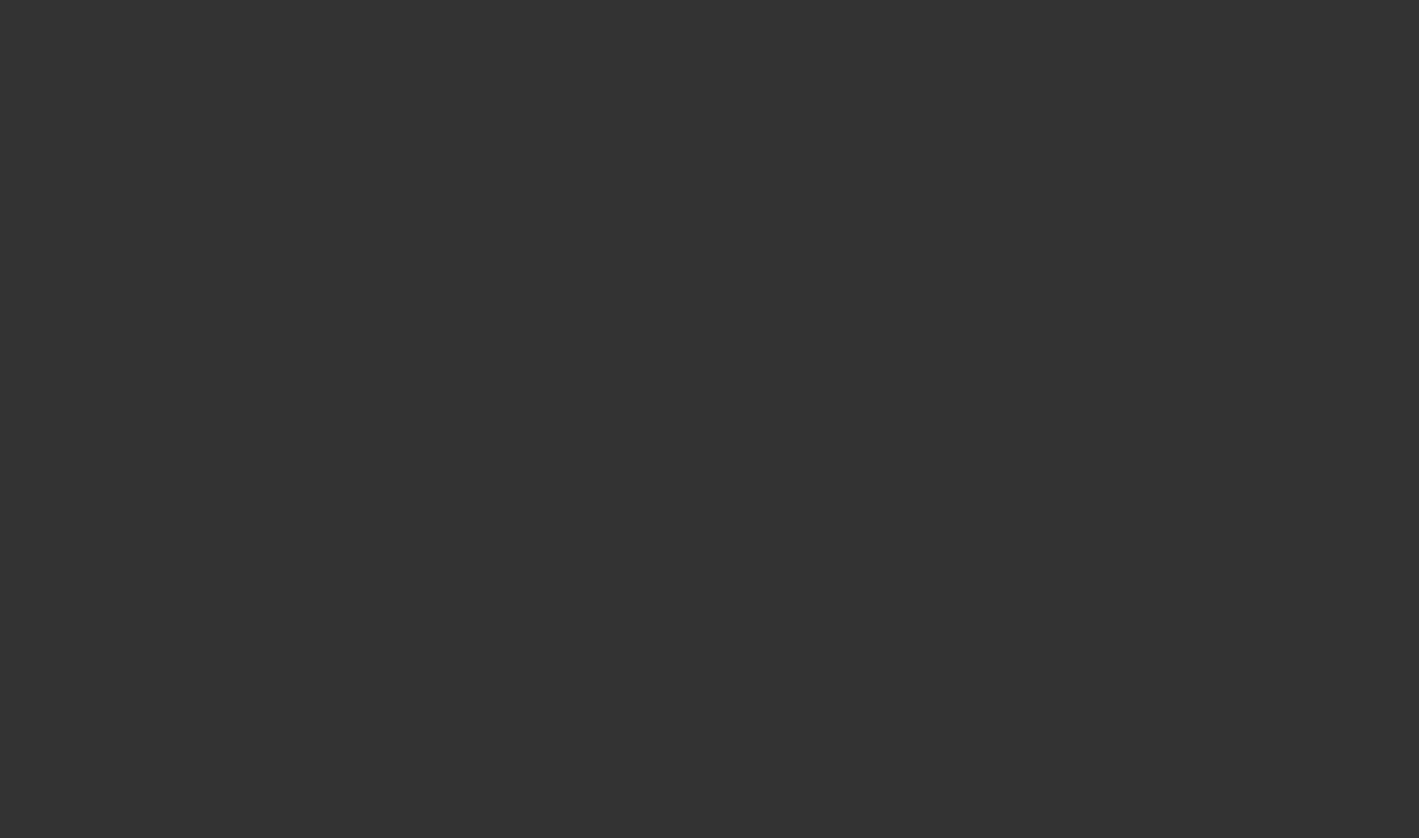
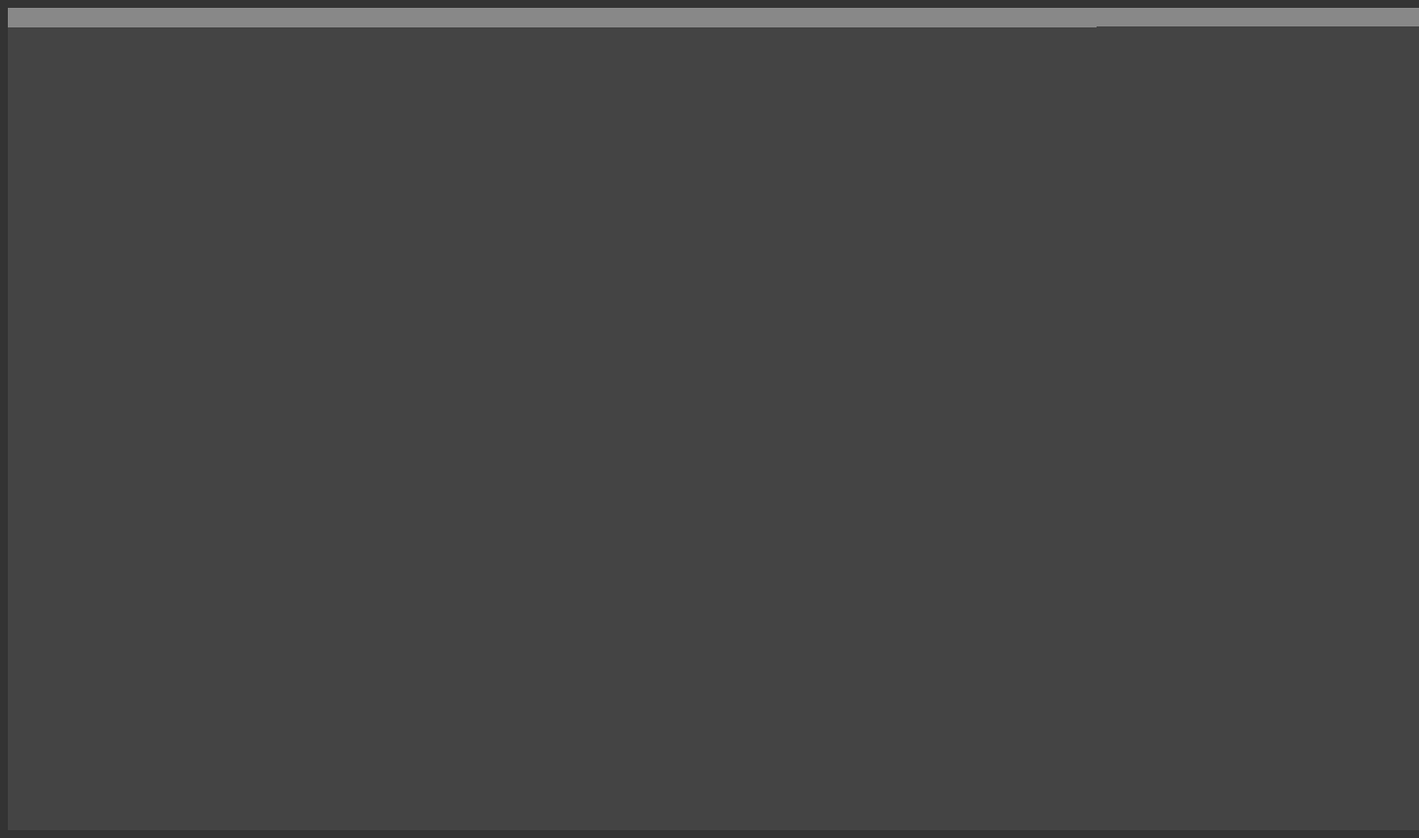
Before and after one commit to panoz7/corona-timer, a plain HTML site: page index.html in a window 1280 px wide. Shown: the whole page at 98% size, 1448 px wide, since content can reach past the window. Before the commit the page ends 800 px from the top, so only its background shows below. Drawn offline with Linux system fonts and the light colour scheme.

Commit message:
Add canvas

```diff
--- /dev/null
+++ b/hourglass.js
@@ -0,0 +1,32 @@
+export class Hourglass {
+
+    constructor(canvas) {
+        this.canvas = canvas;
+        this.ctx = this.canvas.getContext('2d');
+        this.width = this.ctx.canvas.width;
+        this.height = this.ctx.canvas.height;
+
+        this.resetCanvas();
+    }
+
+    resetCanvas() {
+        this.ctx.clearRect(0,0,this.width,this.height);
+        this.ctx.fillStyle = '#444';
+        this.ctx.fillRect(0, 0, this.width, this.height);
+    }
+
+    updateTime(time) {
+        this.resetCanvas();
+
+        // Draw the new pixels
+        const rows = Math.floor(time / this.width);
+        const remainder = time%this.width;
+
+        // Fill in the pixels
+        this.ctx.fillStyle = '#888';
+        this.ctx.fillRect(0,0, this.width, rows);
+        this.ctx.fillRect(0,rows, remainder, 1)
+    }
+
+
+}
--- a/index.html
+++ b/index.html
@@ -8,7 +8,9 @@
 
 <body>
 
-<script src='main.js'></script>
+    <canvas width='1440px' height='840px' id='hourglass'></canvas>
+
+<script type='module' src='main.js'></script>
 
 </body>
 
--- a/main.js
+++ b/main.js
@@ -1 +1,8 @@
-console.log('testing');
+import {Hourglass} from './hourglass.js';
+
+const canvas = document.getElementById('hourglass');
+const hourglass = new Hourglass(canvas);
+
+hourglass.updateTime(28471);
+
+// console.log(hourglass)
```
